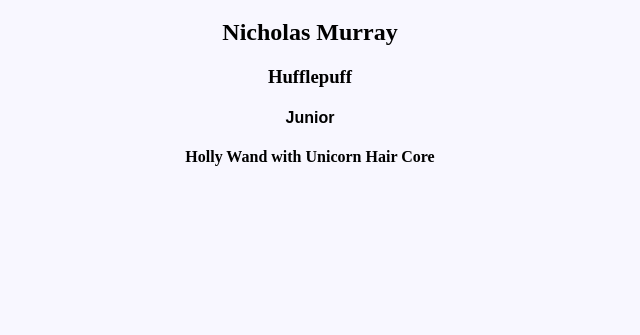
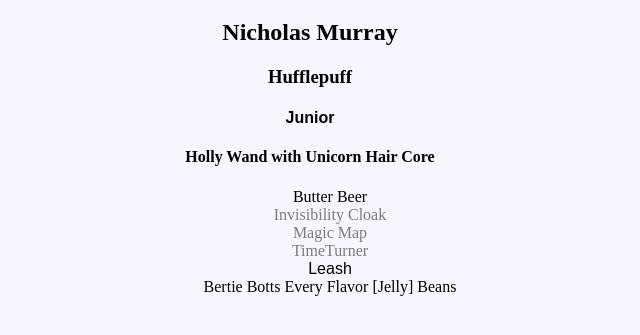
Before and after one commit to nmurr13/homework6, a plain HTML site: page index.html in a window 1280 px wide. Shown: the part 61-396 px from the top of the page, without its empty margins (330-970 px from the left). Drawn offline with nearby package versions, Linux system fonts and the light colour scheme.

Commit message:
Commit 3 - I added list elements. That code didn't seem very dry. I wonder if there is something I could do about it in the Hungry for More section

```diff
--- a/app.js
+++ b/app.js
@@ -5,3 +5,15 @@ const $h3= $('<h3>Hufflepuff</h3>').appendTo('#container')
 const $h4= $('<h4>Junior</h4>').appendTo('#container')
 $h4.addClass("cat")
 const $h4wand= $('<h4>Holly Wand with Unicorn Hair Core</h4>').appendTo('#container')
+
+const $ul= $('<ul>').attr('storage','trunk').appendTo('#container')
+const $butterBeer= $('<li>Butter Beer</li>').appendTo($ul)
+const $invisibilityCloak= $('<li>Invisibility Cloak</li>').appendTo($ul)
+$invisibilityCloak.addClass('secret')
+const $magicMap= $('<li>Magic Map</li>').appendTo($ul)
+$magicMap.addClass('secret')
+const $timeTurner= $('<li>TimeTurner</li>').appendTo($ul)
+$timeTurner.addClass('secret')
+const $leash= $('<li>Leash</li>').appendTo($ul)
+$leash.addClass('cat')
+const $jellyBeans= $('<li>Bertie Botts Every Flavor [Jelly] Beans</li>').appendTo($ul)
--- a/main.css
+++ b/main.css
@@ -4,3 +4,9 @@ body {background-color: #F8F7FF;
 .cat {
     font-family: fantasy;
 }
+.secret {
+    opacity: 0.5
+}
+ul {
+    list-style-type: none;
+  }
```
